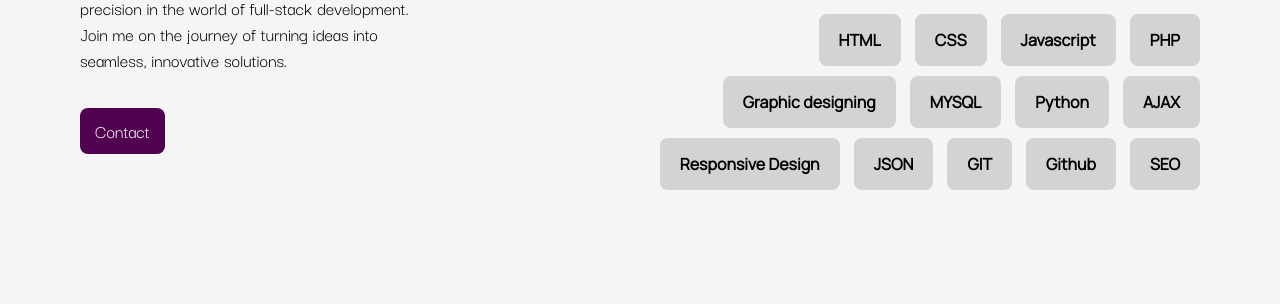
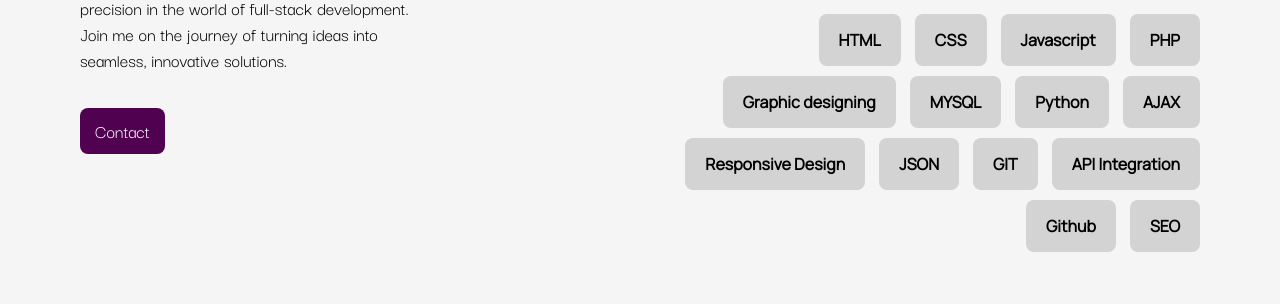
Before and after one commit to chukwunonsoprosper/chukwunonsoprosper, a website: page index.html in a window 1280 px wide. Shown: the part 780-1084 px from the top of the page. Drawn offline with Linux system fonts and the light colour scheme.

Commit message:
Update index.html

```diff
--- a/index.html
+++ b/index.html
@@ -179,6 +179,7 @@
                             <span>Responsive Design</span>
                             <span>JSON</span>
                             <span>GIT</span>
+                            <span>API Integration</span>
                             <span>Github</span>
                             <span>SEO</span>
                         </div>
```
